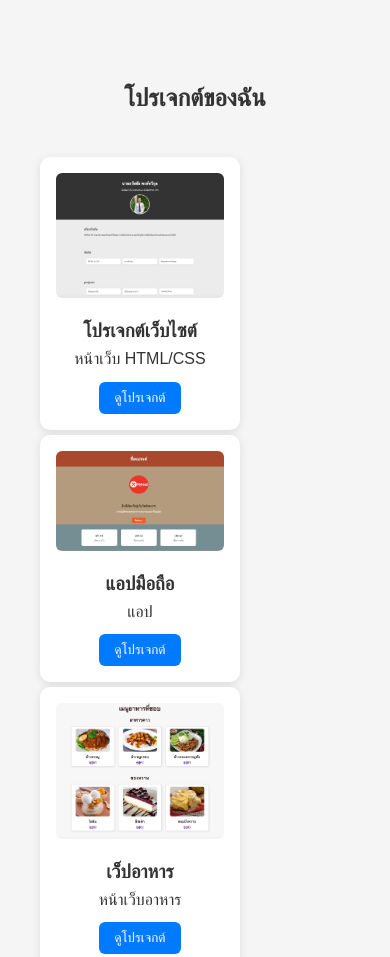
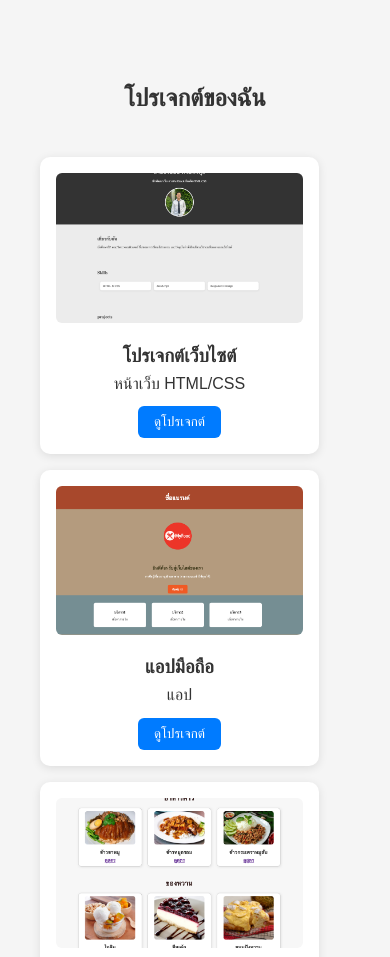
Before and after one commit to jjjecop/portfolio, a plain HTML site: page index.html in a window 390 px wide. Shown: the part 460-1417 px from the top of the page. Drawn offline with Linux system fonts and the light colour scheme.

Commit message:
update portfolio layout, fix dark mode

```diff
--- a/style.css
+++ b/style.css
@@ -50,7 +50,7 @@ section h2 {
 .project-grid {
     display: grid;
     grid-template-columns: repeat(auto-fit, minmax(220px, 1fr));
-    gap: 5px;
+    gap: 16px;
     justify-content: center;
     padding: 20px;
 }
@@ -197,3 +197,9 @@ html {
     padding: 16px;
   }
 }
+@media (max-width: 480px) {
+  .card {
+    width: 90%;
+    max-width: 320px;
+  }
+}
```
